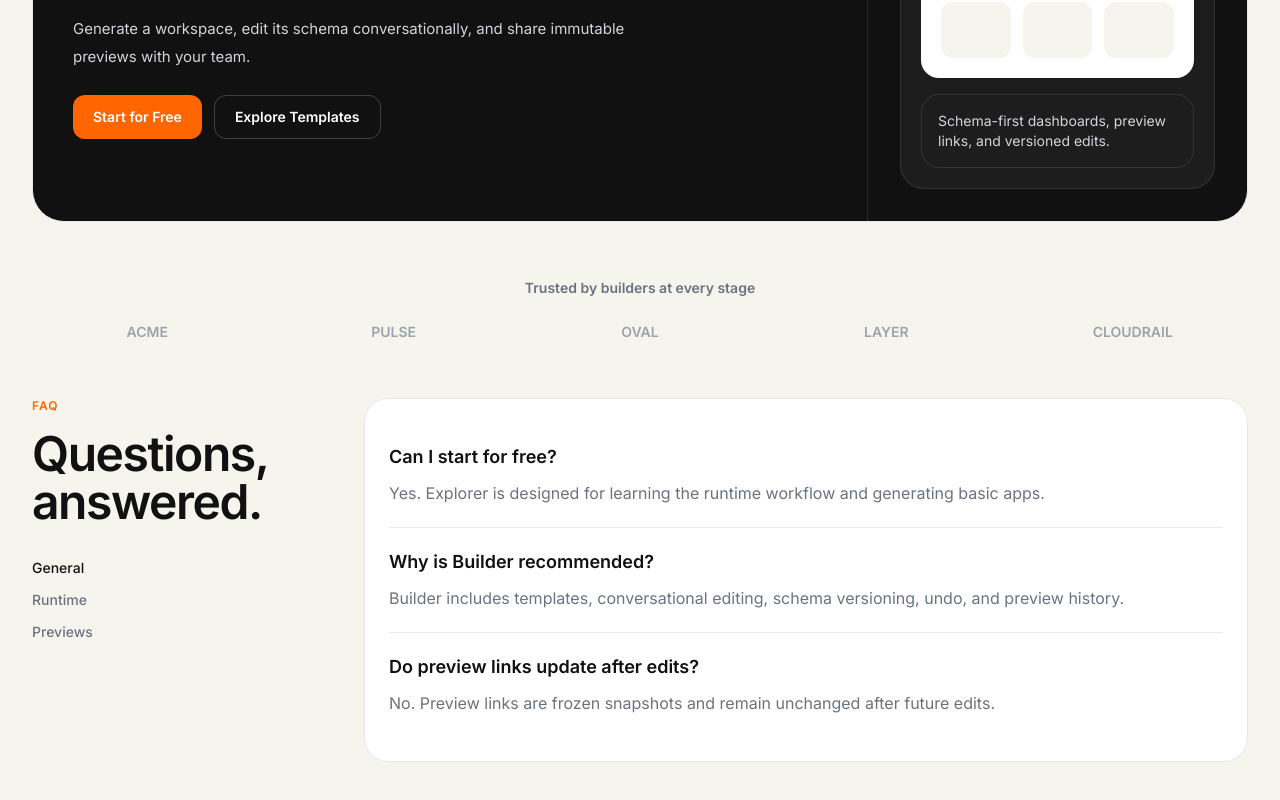
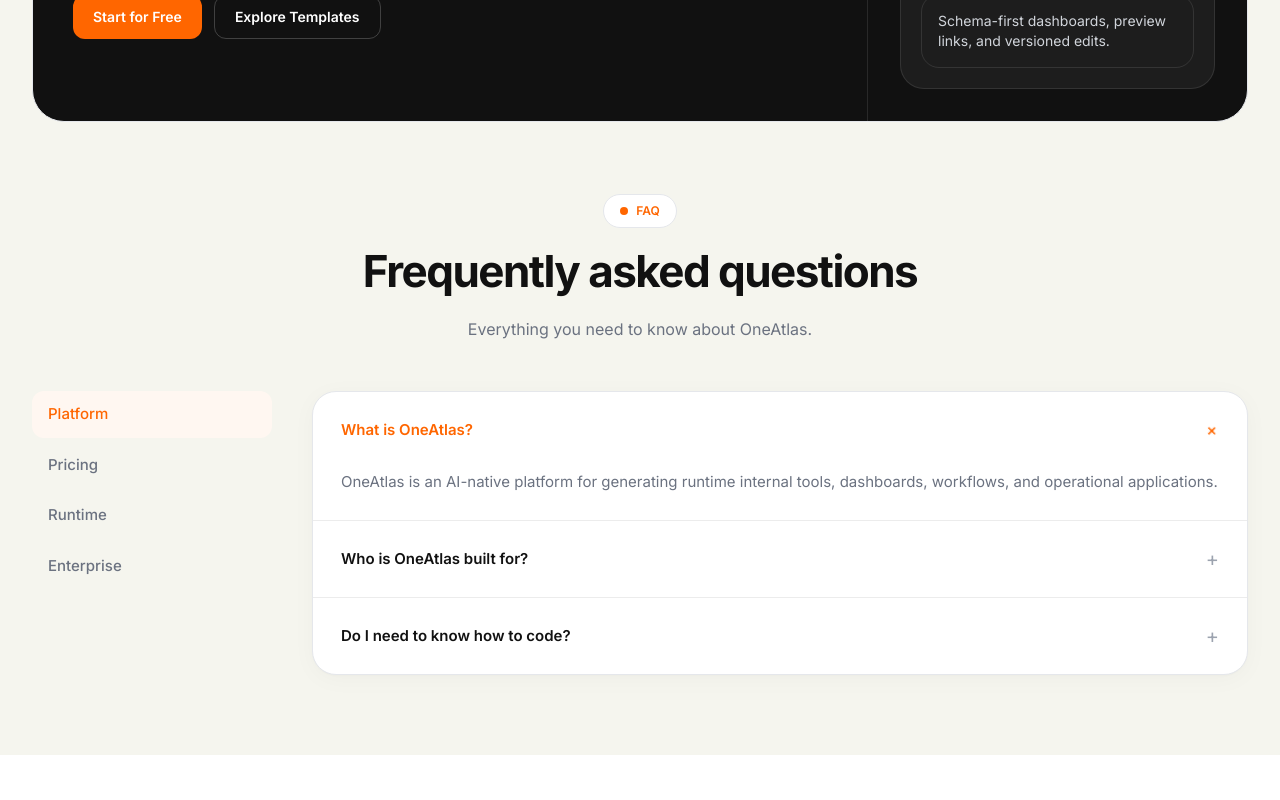
Before and after one commit to sarvagya0503/oneatlas-runtime, a Next.js app: page /pricing in a window 1280 px wide. Shown: the part 1798-2598 px from the top of the page. After the commit the page ends 2553 px from the top, so only its background shows below. Built offline with nearby package versions, Linux system fonts and the light colour scheme.

Commit message:
Revamp pricing page with enterprise comparison layout and FAQ redesign

```diff
--- a/app/pricing/page.tsx
+++ b/app/pricing/page.tsx
@@ -1,4 +1,7 @@
+"use client";
+
 import Link from "next/link";
+import { useState } from "react";
 
 const plans = [
   {
@@ -45,7 +48,27 @@
   ["Ideal Use Case", "Explore platform", "Launch apps", "Scale teams", "Mission-critical systems"],
 ];
 
-const faqs = [
+const categories = [
+  {
+    label: "Platform",
+    items: [
+      {
+        q: "What is OneAtlas?",
+        a: "OneAtlas is an AI-native platform for generating runtime internal tools, dashboards, workflows, and operational applications.",
+      },
+      {
+        q: "Who is OneAtlas built for?",
+        a: "It is built for founders, startups, operators, product teams, and businesses that want to ship internal software faster.",
+      },
+      {
+        q: "Do I need to know how to code?",
+        a: "No. You can generate applications using prompts and then edit them through conversational runtime instructions.",
+      },
+    ],
+  },
+  {
+    label: "Pricing",
+    items: [
       {
         q: "Can I start for free?",
         a: "Yes. Explorer is designed for learning the runtime workflow and generating basic apps.",
@@ -55,12 +78,55 @@
         a: "Builder includes templates, conversational editing, schema versioning, undo, and preview history.",
       },
       {
-    q: "Do preview links update after edits?",
-    a: "No. Preview links are frozen snapshots and remain unchanged after future edits.",
+        q: "Can I upgrade later?",
+        a: "Yes. The pricing structure is designed to scale as your runtime apps and workflows grow.",
+      },
+    ],
+  },
+  {
+    label: "Runtime",
+    items: [
+      {
+        q: "What is a runtime schema?",
+        a: "A runtime schema is the source of truth for the generated application. The UI is rendered from this schema instead of being hardcoded.",
+      },
+      {
+        q: "Do edits regenerate the whole app?",
+        a: "No. Conversational edits apply targeted schema mutations such as adding, removing, or renaming fields.",
+      },
+      {
+        q: "Are preview links mutable?",
+        a: "No. Preview links are frozen snapshots. Future schema edits do not affect already generated previews.",
+      },
+    ],
+  },
+  {
+    label: "Enterprise",
+    items: [
+      {
+        q: "Can this support enterprise workflows?",
+        a: "Yes. The Scale tier represents governance, audit logs, dedicated infrastructure, and organization-level controls.",
+      },
+      {
+        q: "Does OneAtlas support team collaboration?",
+        a: "The platform is designed for team-based workflows with versioning, shared previews, and workspace-level controls.",
+      },
+      {
+        q: "Is my data secure?",
+        a: "OneAtlas is structured around protected infrastructure, database-backed persistence, and future-ready access control patterns.",
+      },
+    ],
   },
 ];
 
 export default function PricingPage() {
+  const [activeCategory, setActiveCategory] = useState(0);
+  const [openIndex, setOpenIndex] = useState(0);
+
+  function toggleFAQ(index: number) {
+    setOpenIndex(openIndex === index ? -1 : index);
+  }
+
   return (
     <main className="min-h-screen bg-[#F5F5EE] text-[#111111]">
       <nav className="sticky top-0 z-50 border-b border-[#E5E7EB] bg-[#F5F5EE]/95">
@@ -69,6 +135,7 @@
             <div className="flex h-9 w-9 items-center justify-center rounded-xl bg-[#111111] text-sm font-semibold text-white">
               OA
             </div>
+
             <span className="text-lg font-semibold tracking-[-0.02em]">
               OneAtlas
             </span>
@@ -84,7 +151,7 @@
 
           <Link
             href="/"
-            className="h-11 rounded-xl bg-[#FF6600] px-4 py-3 text-sm font-semibold text-white transition hover:bg-[#E65C00]"
+            className="h-11 rounded-xl bg-[#FF6600] px-5 py-3 text-sm font-semibold text-white transition hover:bg-[#E65C00]"
           >
             Get started
           </Link>
@@ -96,11 +163,11 @@
           Pricing
         </p>
 
-        <h1 className="mx-auto mt-5 max-w-4xl text-[48px] font-bold leading-[0.95] tracking-[-0.05em] md:text-[64px]">
+        <h1 className="mx-auto mt-5 max-w-[1200px] text-[42px] font-bold leading-[0.9] tracking-[-0.05em] md:text-[56px]">
           Simple pricing. Unlimited runtime possibilities.
         </h1>
 
-        <p className="mx-auto mt-4 max-w-2xl text-[15px] leading-7 text-[#6B7280]">
+        <p className="mx-auto mt-4 max-w-4xl text-[15px] leading-7 text-[#6B7280]">
           Choose the plan that fits your journey. Start free and scale as you
           build editable, database-backed operational apps.
         </p>
@@ -109,9 +176,11 @@
           <button className="h-9 rounded-xl bg-[#111111] px-5 text-sm font-semibold text-white">
             Monthly
           </button>
+
           <button className="h-9 rounded-xl px-5 text-sm font-semibold text-[#6B7280]">
             Yearly
           </button>
+
           <span className="ml-2 rounded-full bg-[#F5F5EE] px-3 py-1 text-xs font-semibold text-[#FF6600]">
             Save 20%
           </span>
@@ -138,9 +207,11 @@
                   )}
 
                   <h2 className="text-lg font-semibold">{plan.name}</h2>
+
                   <p className="mt-1 min-h-8 text-xs leading-5 text-[#6B7280]">
                     {plan.subtitle}
                   </p>
+
                   <p className="mt-4 text-[30px] font-semibold tracking-[-0.03em]">
                     {plan.price}
                   </p>
@@ -234,8 +305,10 @@
             <div className="h-full rounded-[24px] border border-white/10 bg-white/5 p-5">
               <div className="rounded-[18px] bg-white p-5 text-[#111111]">
                 <p className="text-sm font-semibold">Runtime Preview</p>
+
                 <div className="mt-4 h-3 w-3/4 rounded-full bg-[#E5E7EB]" />
                 <div className="mt-3 h-3 w-1/2 rounded-full bg-[#E5E7EB]" />
+
                 <div className="mt-5 grid grid-cols-3 gap-3">
                   <div className="h-14 rounded-xl bg-[#F5F5EE]" />
                   <div className="h-14 rounded-xl bg-[#F5F5EE]" />
@@ -253,48 +326,84 @@
         </div>
       </section>
 
-      <section className="mx-auto max-w-[1280px] px-5 py-6 text-center md:px-8">
-        <p className="text-sm font-semibold text-[#6B7280]">
-          Trusted by builders at every stage
-        </p>
+      <section className="bg-[#F5F5EE] px-5 pb-20 pt-10 md:px-8">
+        <div className="mx-auto max-w-[1280px]">
+          <div className="mb-12 text-center">
+            <div className="mx-auto mb-4 inline-flex items-center gap-2 rounded-full border border-[#E5E7EB] bg-white px-4 py-2 text-xs font-semibold text-[#FF6600]">
+              <span className="h-2 w-2 rounded-full bg-[#FF6600]" />
+              FAQ
+            </div>
 
-        <div className="mt-6 grid grid-cols-2 gap-4 text-sm font-semibold text-[#9CA3AF] md:grid-cols-5">
-          <div>ACME</div>
-          <div>PULSE</div>
-          <div>OVAL</div>
-          <div>LAYER</div>
-          <div>CLOUDRAIL</div>
-        </div>
-      </section>
-
-      <section className="mx-auto max-w-[1280px] px-5 pb-20 pt-8 md:px-8">
-        <div className="grid gap-8 md:grid-cols-[300px_1fr]">
-          <div>
-            <p className="text-xs font-semibold uppercase tracking-[0.08em] text-[#FF6600]">
-              FAQ
-            </p>
-
-            <h2 className="mt-4 text-5xl font-semibold leading-none tracking-[-0.03em]">
-              Questions, answered.
+            <h2 className="text-[36px] font-bold leading-tight tracking-[-0.035em] text-[#111111] md:text-[44px]">
+              Frequently asked questions
             </h2>
 
-            <div className="mt-8 space-y-3 text-sm font-medium text-[#6B7280]">
-              <p className="text-[#111111]">General</p>
-              <p>Runtime</p>
-              <p>Previews</p>
+            <p className="mx-auto mt-4 max-w-md text-[16px] leading-7 text-[#6B7280]">
+              Everything you need to know about OneAtlas.
+            </p>
+          </div>
+
+          <div className="grid gap-10 md:grid-cols-[240px_1fr]">
+            <div className="md:sticky md:top-24 md:self-start">
+              <div className="flex flex-col gap-1">
+                {categories.map((category, index) => (
+                  <button
+                    key={category.label}
+                    onClick={() => {
+                      setActiveCategory(index);
+                      setOpenIndex(0);
+                    }}
+                    className={`rounded-xl px-4 py-3 text-left text-[15px] font-medium transition ${
+                      activeCategory === index
+                        ? "bg-[#FFF7F1] text-[#FF6600]"
+                        : "text-[#6B7280] hover:bg-white hover:text-[#111111]"
+                    }`}
+                  >
+                    {category.label}
+                  </button>
+                ))}
               </div>
             </div>
 
-          <div className="rounded-[24px] border border-[#E5E7EB] bg-white p-6">
-            {faqs.map((item) => (
+            <div className="overflow-hidden rounded-[24px] border border-[#E5E7EB] bg-white shadow-[0_1px_2px_rgba(0,0,0,0.02),0_4px_24px_rgba(0,0,0,0.03)]">
+              {categories[activeCategory].items.map((item, index) => {
+                const isOpen = openIndex === index;
+
+                return (
                   <div
                     key={item.q}
-                className="border-b border-[#ECECEC] py-5 last:border-b-0"
+                    className="border-b border-[#ECECEC] last:border-b-0"
                   >
-                <h3 className="text-lg font-semibold">{item.q}</h3>
-                <p className="mt-2 leading-7 text-[#6B7280]">{item.a}</p>
+                    <button
+                      onClick={() => toggleFAQ(index)}
+                      className="flex w-full items-center justify-between gap-4 px-7 py-6 text-left transition hover:bg-[#FAFAFA]"
+                    >
+                      <span
+                        className={`text-[15px] font-semibold leading-6 ${
+                          isOpen ? "text-[#FF6600]" : "text-[#111111]"
+                        }`}
+                      >
+                        {item.q}
+                      </span>
+
+                      <span
+                        className={`text-xl transition ${
+                          isOpen ? "rotate-45 text-[#FF6600]" : "text-[#9CA3AF]"
+                        }`}
+                      >
+                        +
+                      </span>
+                    </button>
+
+                    {isOpen && (
+                      <div className="px-7 pb-6 text-[15px] leading-7 text-[#6B7280]">
+                        {item.a}
                       </div>
-            ))}
+                    )}
+                  </div>
+                );
+              })}
+            </div>
           </div>
         </div>
       </section>
```
Lines whose indentation alone changed are shown as unchanged.
